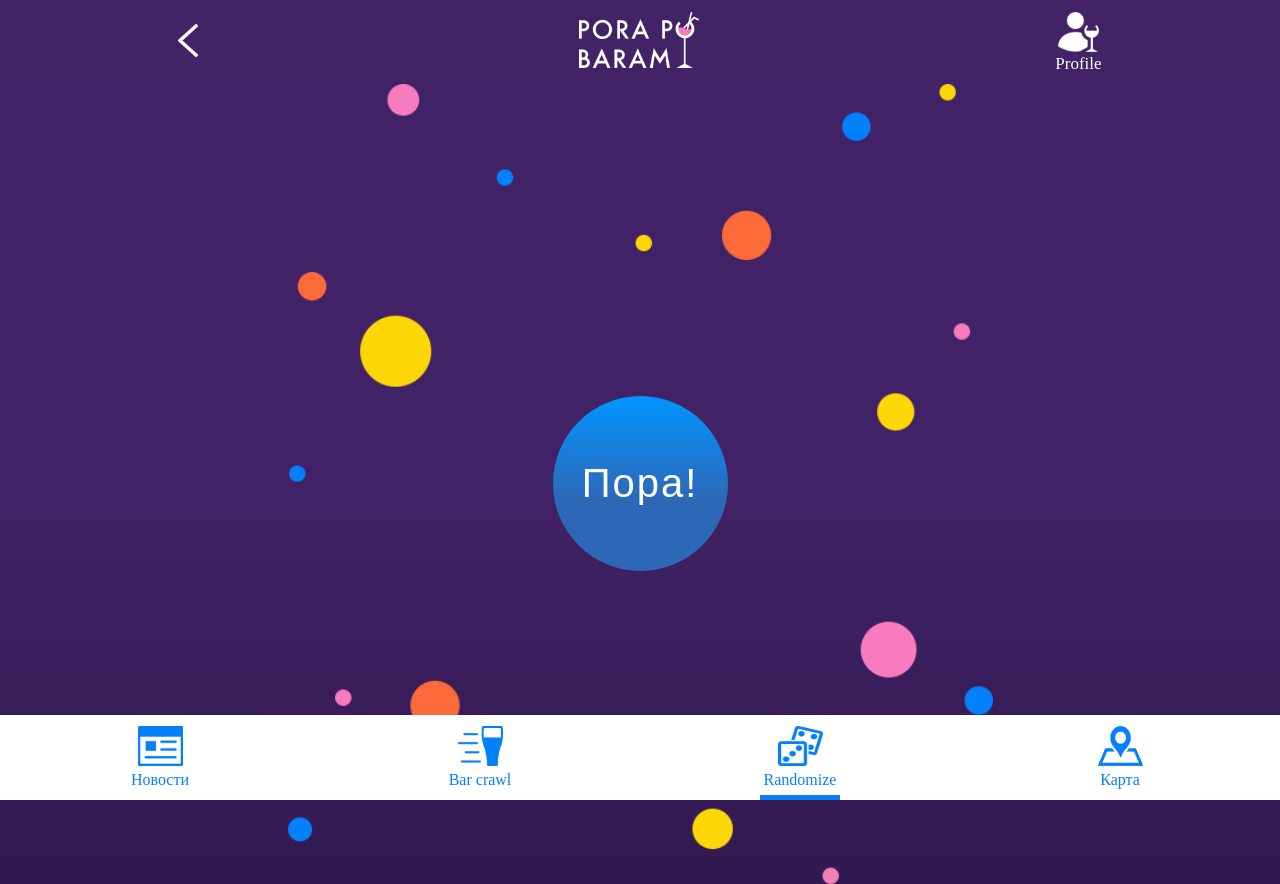
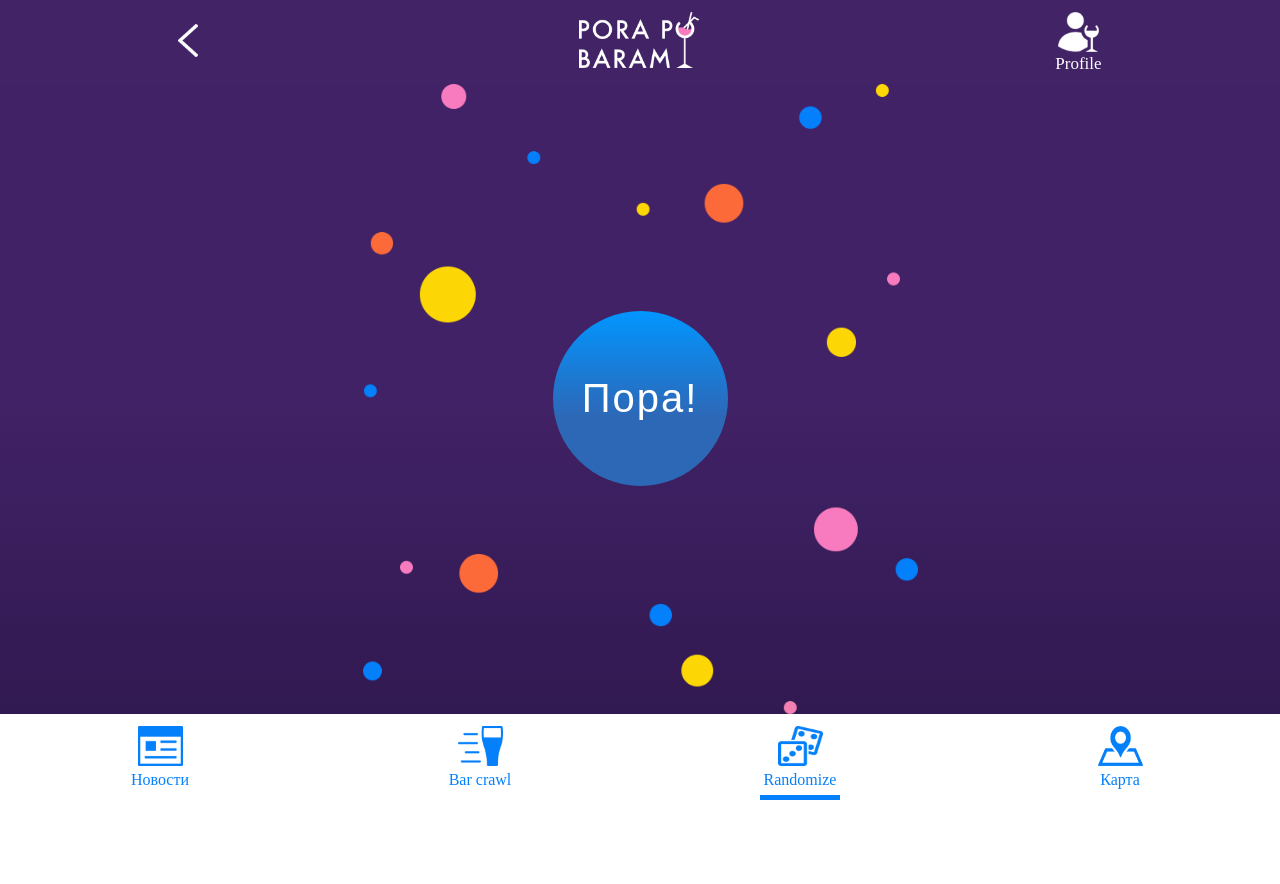
Before and after one commit to porapobaram/ppb_frontend, a React (Create React App) app: page /randomizer in a window 1280 px wide. After the commit the page ends 800 px from the top, so only its background shows below. Built offline with nearby package versions, Linux system fonts and the light colour scheme; no server answers; a web font is replaced by a local one.

Commit message:
rework RandomScreen style

```diff
--- a/src/ui/components/RandomizeScreen/RandomizeScreenComponent.scss
+++ b/src/ui/components/RandomizeScreen/RandomizeScreenComponent.scss
@@ -4,7 +4,8 @@
 
 .button_wrapper {
   width: 100%;
-  height: 100vh;
+  height: calc(100% - 170px);
+  position: absolute;
   background: linear-gradient(
     0deg,
     rgba(49, 25, 81, 1) 0%,
@@ -12,8 +13,8 @@
   );
   .button_container {
     background: url('../../../assets/img/Circles.png') center/contain no-repeat;
-    width: inherit;
-    height: inherit;
+    height: 100%;
+    position: relative;
     display: flex;
     justify-content: center;
     align-items: center;
```
